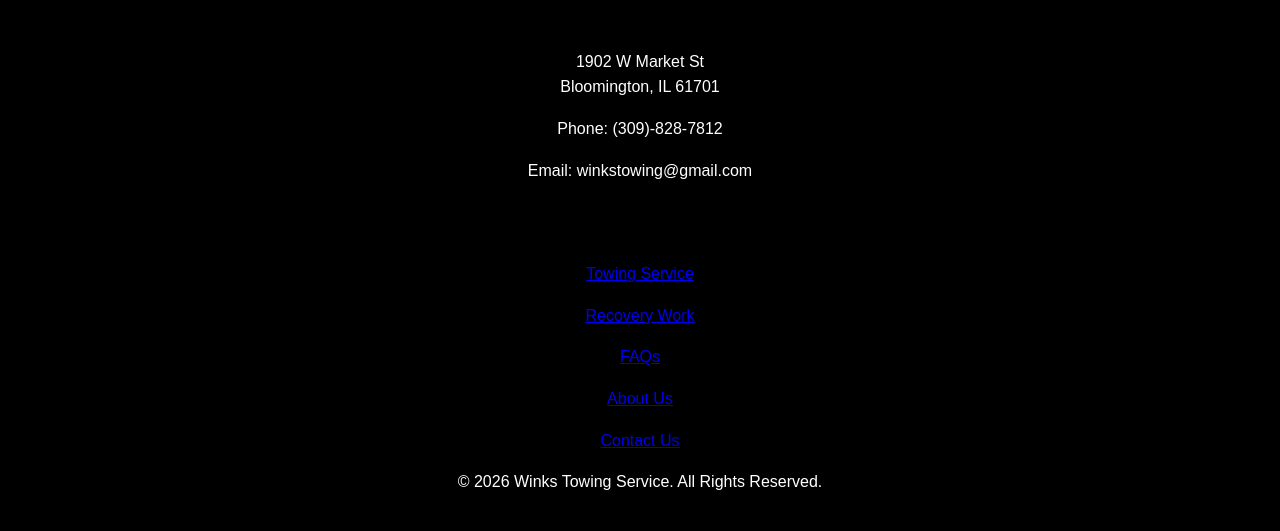
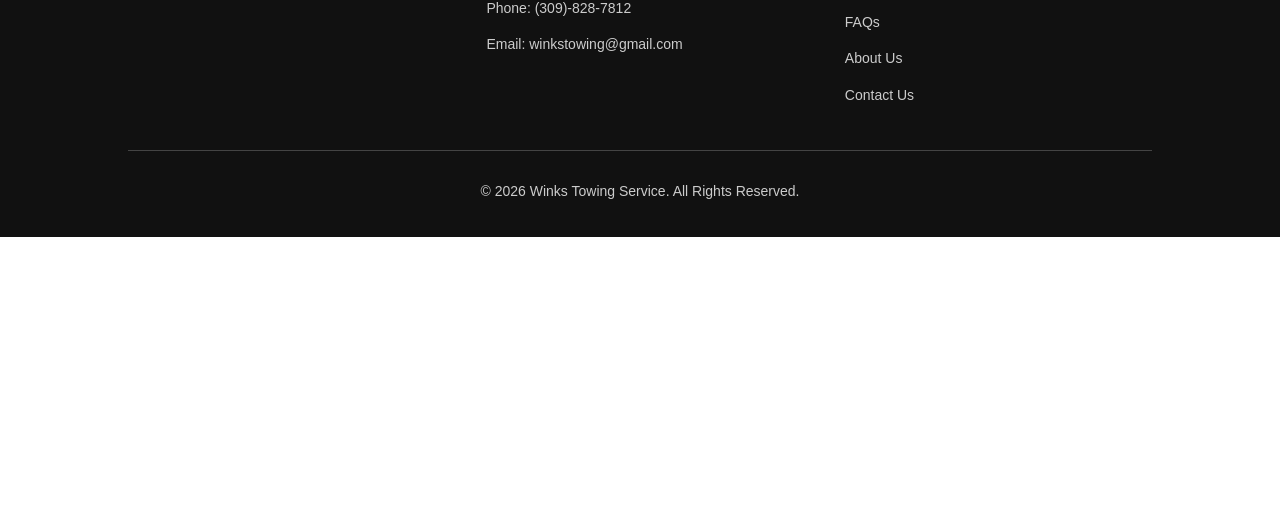
Before and after one commit to JackEisenbraun/IT363, a plain HTML site: page index.html in a window 1280 px wide. Shown: the part 1444-1975 px from the top of the page. After the commit the page ends 1681 px from the top, so only its background shows below. Drawn offline with Linux system fonts and the light colour scheme; files whose address does not match are found by name.

Commit message:
Enhance footer styles and layout
Updated footer styles and added responsive design for footer content.

```diff
--- a/styles.css
+++ b/styles.css
@@ -97,15 +97,62 @@ main img {
     height: auto;
 }
 
+
 footer {
-    background-color: black;
-    text-align: center;
-    padding: 20px;
+    background-color: #111;
+    color: white;
+    padding: 40px 10% 20px;
     margin-top: 50px;
 }
 
+.footer-content {
+    display: flex;
+    justify-content: space-between;
+    gap: 30px;
+}
+
+.footer-content div {
+    width: 30%;
+}
+
+footer h3 {
+    color: white;
+    font-size: 18px;
+    margin-top: 0;
+    border-bottom: 2px solid #800020;
+    padding-bottom: 10px;
+}
+
 footer p {
-    color: white;
+    color: #ccc;
+    font-size: 14px;
+}
+
+footer a {
+    color: #ccc;
+    text-decoration: none;
+}
+
+footer a:hover {
+    color: #800020;
+}
+
+.footer-bottom {
+    text-align: center;
+    border-top: 1px solid #444;
+    margin-top: 30px;
+    padding-top: 15px;
+}
+
+@media (max-width: 700px) {
+    .footer-content {
+        display: block;
+    }
+
+    .footer-content div {
+        width: 100%;
+        margin-bottom: 30px;
+    }
 }
 
 form {
@@ -149,6 +196,7 @@ form button {
 
 .hero {
     height: 350px;
+    background-image: url("PageHeader1.png");
     background-size: cover;
     background-position: center;
     display: flex;
```
